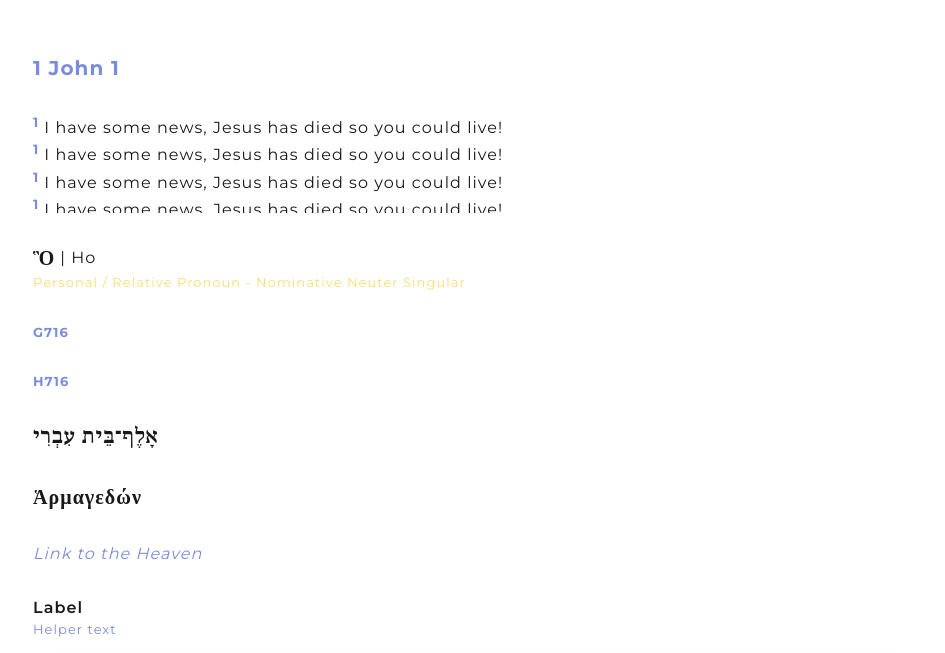
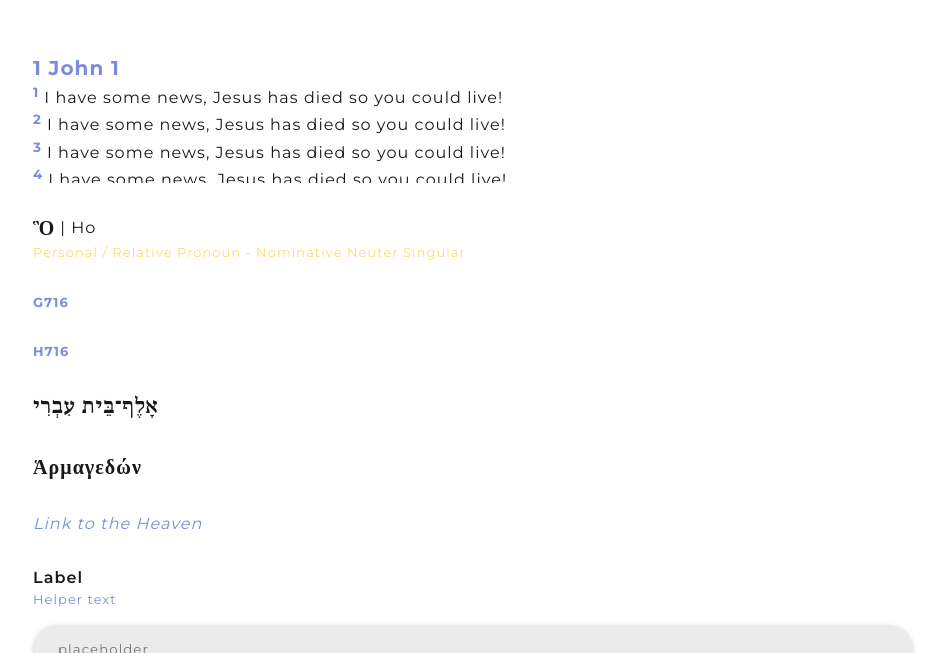
Before and after one commit to gabeleonn/charis, a Next.js app: page / in a window 1280 px wide. Shown: the part 147-800 px from the top of the page, without its empty margins (167-1112 px from the left). Built offline with nearby package versions, Linux system fonts and the light colour scheme; a web font is replaced by a local one.

Commit message:
feat: add concurrent scrolls sample

```diff
--- a/src/pages/index.tsx
+++ b/src/pages/index.tsx
@@ -28,36 +28,14 @@ function Home(): JSX.Element {
             flexDirection: 'column',
           }}
         >
-          <ChapterHeader reference="1 John 1" />
           <div style={{ width: '500px' }}>
+            <ChapterHeader reference="1 John 1" />
             <Scrollbars style={{ height: '100px' }}>
-              <Verse number={1}>
-                I have some news, Jesus has died so you could live!
-              </Verse>
-              <Verse number={1}>
-                I have some news, Jesus has died so you could live!
-              </Verse>
-              <Verse number={1}>
-                I have some news, Jesus has died so you could live!
-              </Verse>
-              <Verse number={1}>
-                I have some news, Jesus has died so you could live!
-              </Verse>
-              <Verse number={1}>
-                I have some news, Jesus has died so you could live!
-              </Verse>
-              <Verse number={1}>
-                I have some news, Jesus has died so you could live!
-              </Verse>
-              <Verse number={1}>
-                I have some news, Jesus has died so you could live!
-              </Verse>
-              <Verse number={1}>
-                I have some news, Jesus has died so you could live!
-              </Verse>
-              <Verse number={1}>
-                I have some news, Jesus has died so you could live!
-              </Verse>
+              {Array.from(Array(10).keys()).map(item => (
+                <Verse key={item} number={item + 1}>
+                  I have some news, Jesus has died so you could live!
+                </Verse>
+              ))}
             </Scrollbars>
           </div>
           <DefinitionParsing
```
